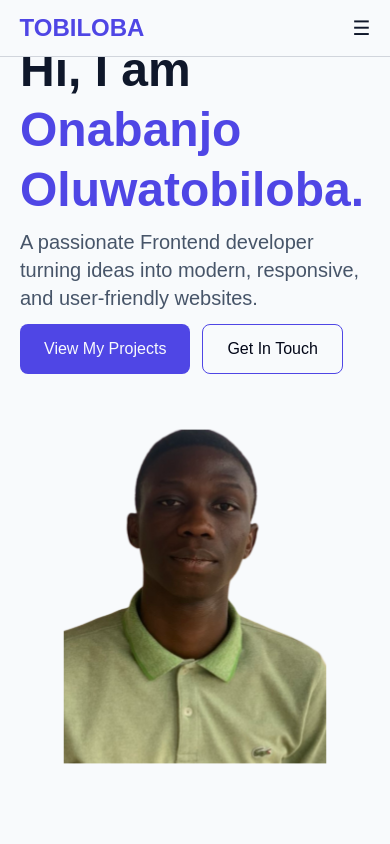
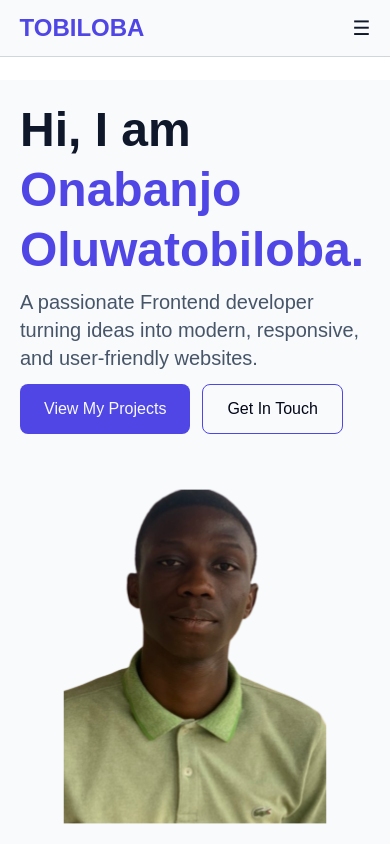
Before and after one commit to TipsySpirit0/React-Portfolio-Website, a React (Vite) app: page / in a window 390 px wide. Shown: the top 844 px of the page. Built offline with nearby package versions, Linux system fonts and the light colour scheme; a web font is replaced by a local one.

Commit message:
refactor: fix issue with navbar position

```diff
--- a/src/components/Hero.jsx
+++ b/src/components/Hero.jsx
@@ -2,7 +2,7 @@ export default function Hero() {
   return (
     <section
       id="hero"
-      className="flex justify-center items-center md:px-25 p-5 mt-5 bg-mainbg dark:bg-mainbg-dark"
+      className="flex justify-center items-center md:px-25 p-5 lg:mt-5 mt-20 bg-mainbg dark:bg-mainbg-dark"
     >
       <div className="md:w-[80%] flex flex-col md:flex-row items-center">
         <div className="flex flex-col justify-center h-full lg:py-20">
```
